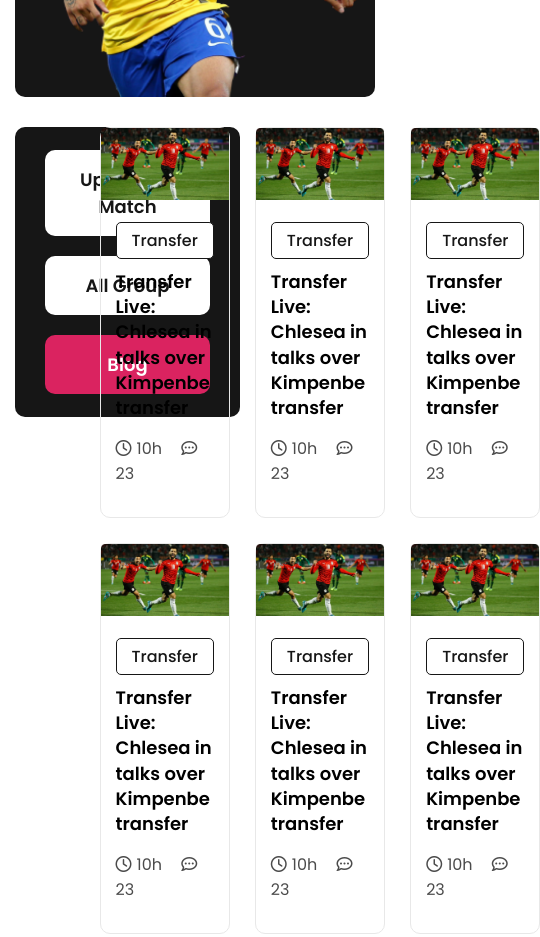
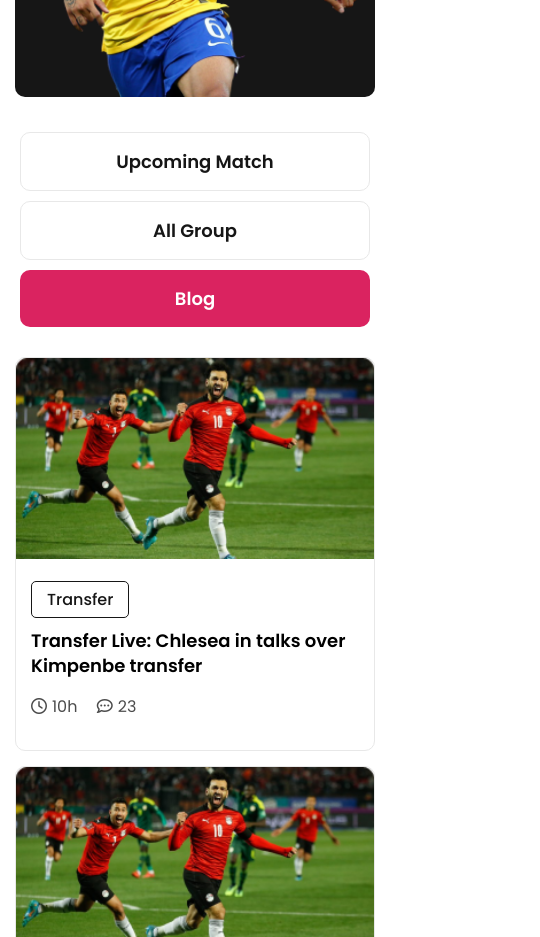
Before and after one commit to mdsamsulhuda07/world-cup-2022, a plain HTML site: page index.html in a window 390 px wide. Shown: the part 520-1457 px from the top of the page, 540 px wide, since content can reach past the window. Drawn offline with Linux system fonts and the light colour scheme.

Commit message:
mobile responsiveness

```diff
--- a/style.css
+++ b/style.css
@@ -438,4 +438,54 @@ nav ul>li>a:hover{
 /* -----------------------------
  Blog Section Mobile Device CSS
  ------------------------------ */
+    .matches{
+        flex-wrap: wrap;
+    }
+    .match-filter{
+        width: 100%;
+        background-color: #ffffff;
+        padding: 0;
+        flex-direction: column;
+        margin-bottom: 15px;
+    }
+    .filter-button{
+        border: 1px solid #E8E8E8;
+        margin: 5px 5px;
+        padding: 15px 20px;
+    }
+    .selected{
+        margin: 5px 5px;
+        padding: 15px 20px;
+    }
+    .matches-right-column{
+        width: 100%;
+        margin: 10px 0px 0px 0px;
+    }
+    .filter-result{
+        grid-template-columns: repeat(1,1fr);
+        grid-gap: 15px;
+    }
+    .view-all{
+        display: none;
+    }
+/* --------------
+    Footer CSS
+ --------------- */
+    footer{
+        margin-top: 15px;
+        padding: 15px;
+    }
+    .footer-content hr{
+        margin: 15px 0px;
+    }
+    nav ul>li{
+        display: block;
+        margin: 0px 0px 15px 0px;
+    }
+    nav ul>li>a{
+        font-size: 14px;
+    }
+    .socials{
+        margin-top: 15px;
+    }
 }
```
